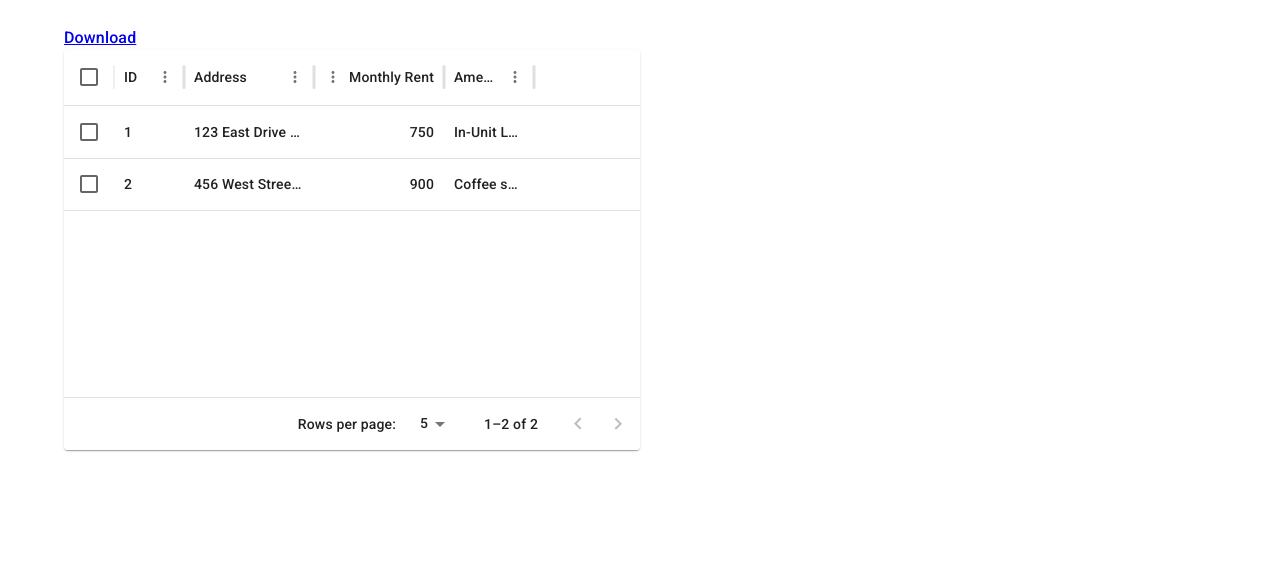
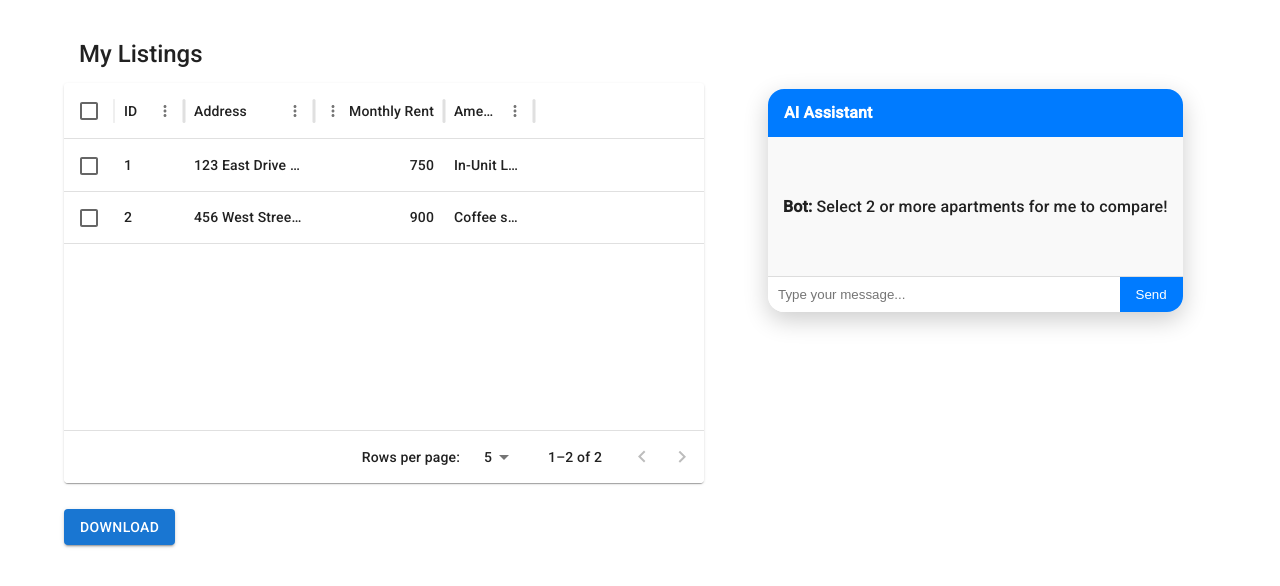
Before and after one commit to menkurkarTanvi/LeaseUp, a React (Create React App) app in the folder frontend/: page / in a window 1280 px wide. Shown: the top 586 px of the page. Built offline with nearby package versions, Linux system fonts and the light colour scheme.

Commit message:
add download button for csv and chatbot placeholder

```diff
--- /dev/null
+++ b/frontend/src/components/ChatBox.js
@@ -0,0 +1,16 @@
+import '../styles/ChatBox.css';
+
+export default function ChatBox({chatAI, setChatAI}){
+  return(
+      <div className="chatbox" id="chatbox">
+        <div className="chatbox-header">AI Assistant</div>
+        <div className="chatbox-body" id="chat-messages">
+          <p><strong>Bot:</strong> Select 2 or more apartments for me to compare!</p>
+        </div>
+        <div className="chatbox-input">
+          <input type="text" placeholder="Type your message..." id="chat-input" />
+          <button>Send</button>
+        </div>
+      </div>
+  );
+}
--- a/frontend/src/components/Spreadsheets.js
+++ b/frontend/src/components/Spreadsheets.js
@@ -2,6 +2,10 @@ import React from 'react';
 import { CSVLink } from 'react-csv';
 import CsvDisplay from './CsvDisplay';
 import '../styles/Spreadsheet.css';
+import ChatBox from './ChatBox';
+import Button from '@mui/material/Button';
+import Typography from '@mui/material/Typography';
+import '@fontsource/roboto/500.css';
 
 export function Spreadsheets() {
     // Array of literal objects. Each item is rendered as CSV line however the order of fields will be defined by the headers props. If the headers props are not defined, the component will generate headers from each data item.
@@ -11,15 +15,21 @@ export function Spreadsheets() {
     ];
 
     return (
+        <div className="sheetPage">
             <div id="sheet-container">
+                <Typography id="page-title" variant="h5">My Listings</Typography>
+                <CsvDisplay/>
                     <CSVLink
                         id="download-link"
                         data={dummyData}
                         filename={"LeaseUp_Listings.csv"}
                     >
-            Download
+                    <Button variant="contained" id="download-button">Download</Button>
                     </CSVLink>
-            <CsvDisplay/>
+            </div>
+            <div id="chat-box">
+                <ChatBox/>
+            </div>
         </div>
     );
 }
--- a/frontend/src/index.js
+++ b/frontend/src/index.js
@@ -5,9 +5,8 @@ import CssBaseline from '@mui/material/CssBaseline';
 import './index.css';
 import App from './App';
 import reportWebVitals from './reportWebVitals';
-import { ThemeProvider, createTheme } from '@mui/material/styles';
-
-const theme = createTheme();
+import { ThemeProvider } from '@mui/material/styles';
+import theme from './styles/Theme'
 
 const root = ReactDOM.createRoot(document.getElementById('root'));
 root.render(
--- /dev/null
+++ b/frontend/src/styles/ChatBox.css
@@ -0,0 +1,48 @@
+/* Chatbox Container */
+.chatbox {
+  background-color: #ffffff;
+  border-radius: 16px;
+  box-shadow: 0 8px 24px rgba(0, 0, 0, 0.2);
+  flex-direction: column;
+  overflow: hidden;
+}
+
+/* Chat Header */
+.chatbox-header {
+  background-color: #007bff;
+  color: white;
+  padding: 12px 16px;
+  font-weight: bold;
+  font-size: 16px;
+}
+
+/* Chat Body */
+.chatbox-body {
+  padding: 15px;
+  padding-top: 10%;
+  padding-bottom: 10%;
+  flex-grow: 1;
+  overflow-y: auto;
+  background-color: #f9f9f9;
+}
+
+/* Chat Input */
+.chatbox-input {
+  display: flex;
+  border-top: 1px solid #ddd;
+}
+
+.chatbox-input input {
+  flex: 1;
+  padding: 10px;
+  border: none;
+  outline: none;
+}
+
+.chatbox-input button {
+  padding: 10px 16px;
+  border: none;
+  background-color: #007bff;
+  color: white;
+  cursor: pointer;
+}
--- a/frontend/src/styles/Csv.css
+++ b/frontend/src/styles/Csv.css
@@ -2,6 +2,6 @@
     display: flex;
     align-items: center;
     margin-left: 5%;
-    max-width: 45%;
+    max-width: 50%;
     max-height: 80%;
 }
--- a/frontend/src/styles/Spreadsheet.css
+++ b/frontend/src/styles/Spreadsheet.css
@@ -1,8 +1,29 @@
 #download-link {
     margin-left: 5%;
-    margin-top: 10%;
+}
+
+#download-button {
+    margin-top: 2%;
+}
+
+#page-title {
+    margin-top: -1%;
+    margin-left: -78%;
+    margin-bottom: 1%;
 }
 
 #sheet-container {
-    margin-top: 2%;
+    margin-top: 4%;
 }
+
+#chat-box {
+    margin-left: 60%;
+    /* margin-bottom: 80%; */
+    z-index: 10;
+    top: 10%;
+    position: absolute;
+}
+
+.sheetPage {
+    position: relative;
+}
--- /dev/null
+++ b/frontend/src/styles/Theme.js
@@ -0,0 +1,24 @@
+import { createTheme } from '@mui/material/styles';
+
+const theme = createTheme({
+  components: {
+    MuiTypography: {
+      defaultProps: {
+        variantMapping: {
+          h1: 'h2',
+          h2: 'h2',
+          h3: 'h2',
+          h4: 'h2',
+          h5: 'h2',
+          h6: 'h2',
+          subtitle1: 'h2',
+          subtitle2: 'h2',
+          body1: 'span',
+          body2: 'span',
+        },
+      },
+    },
+  },
+});
+
+export default theme;
```
Lines whose indentation alone changed are shown as unchanged.
